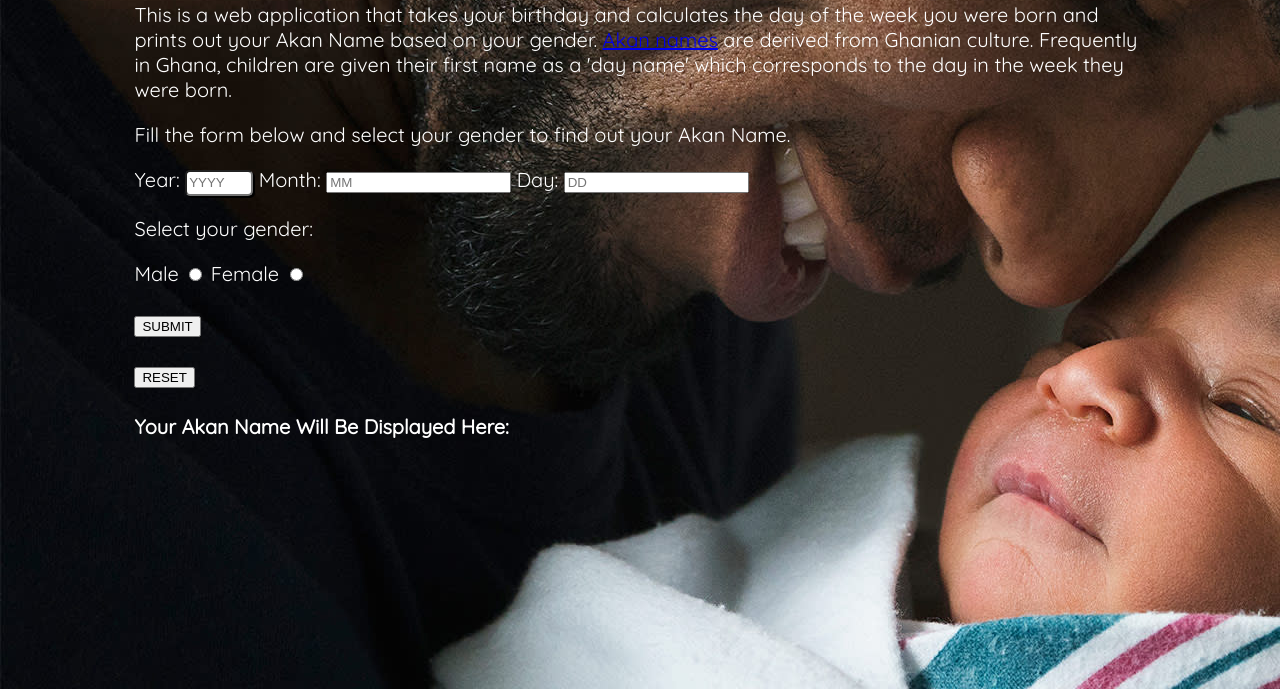
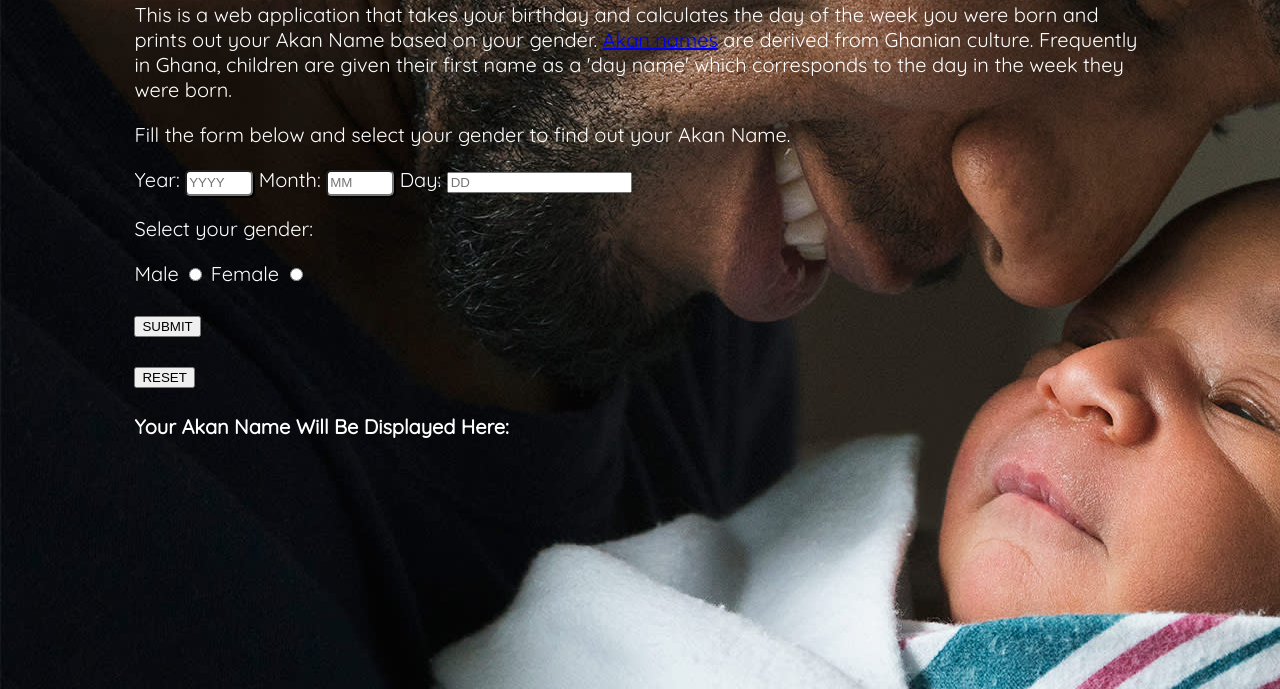
Before and after one commit to fchirchir/akan-name, a plain HTML site: page index.html in a window 1280 px wide. Shown: the part 111-800 px from the top of the page. Drawn offline with Linux system fonts and the light colour scheme; a script that the page names is missing.

Commit message:
Add month input styling

```diff
--- a/css/styles.css
+++ b/css/styles.css
@@ -21,3 +21,10 @@ body{
     height: 20px;
     box-shadow: 2px 2px #000000;
   }
+
+  #month-input{
+    border-radius: 5px;
+    width: 60px;
+    height: 20px;
+    box-shadow: 2px 2px #000000;
+  }
```
